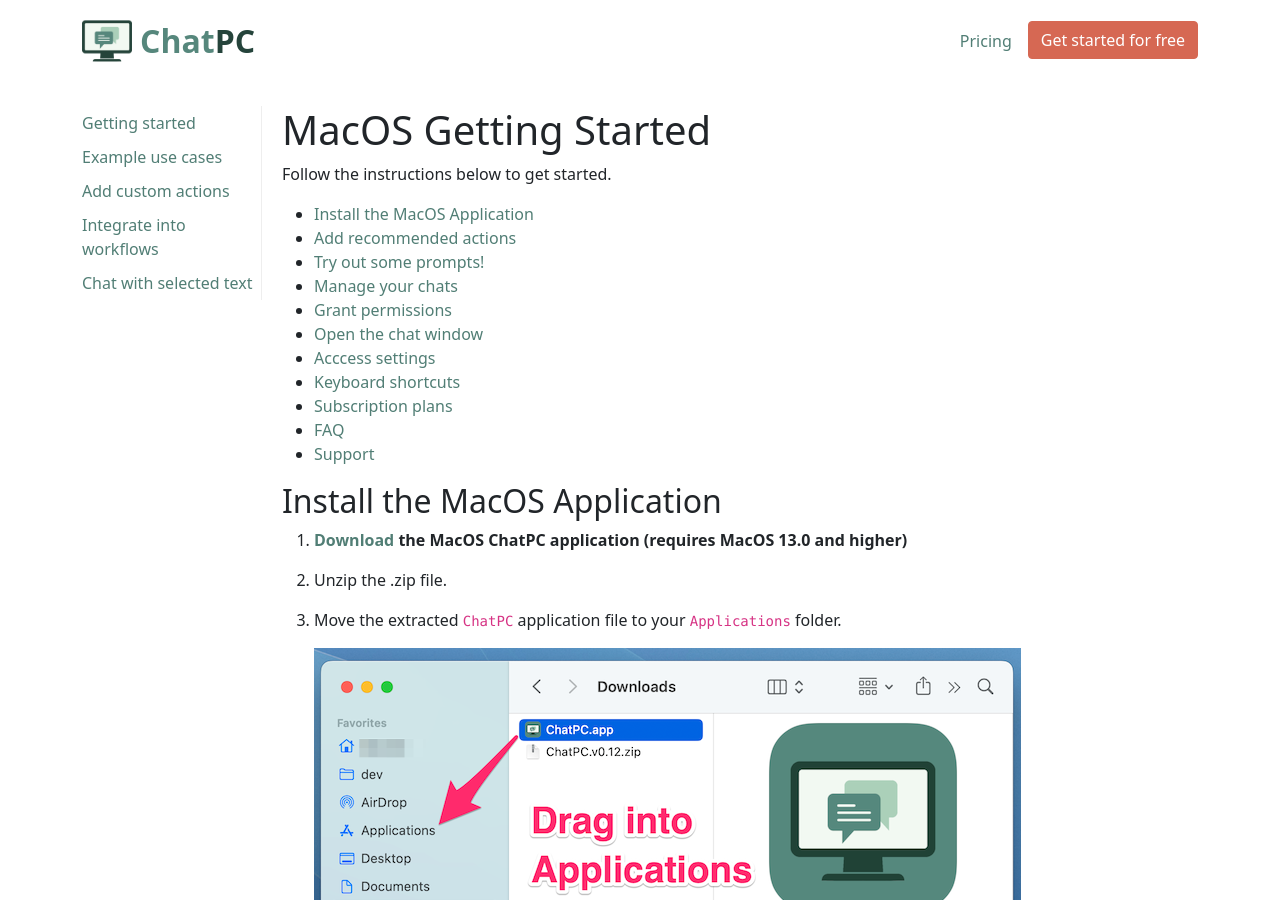
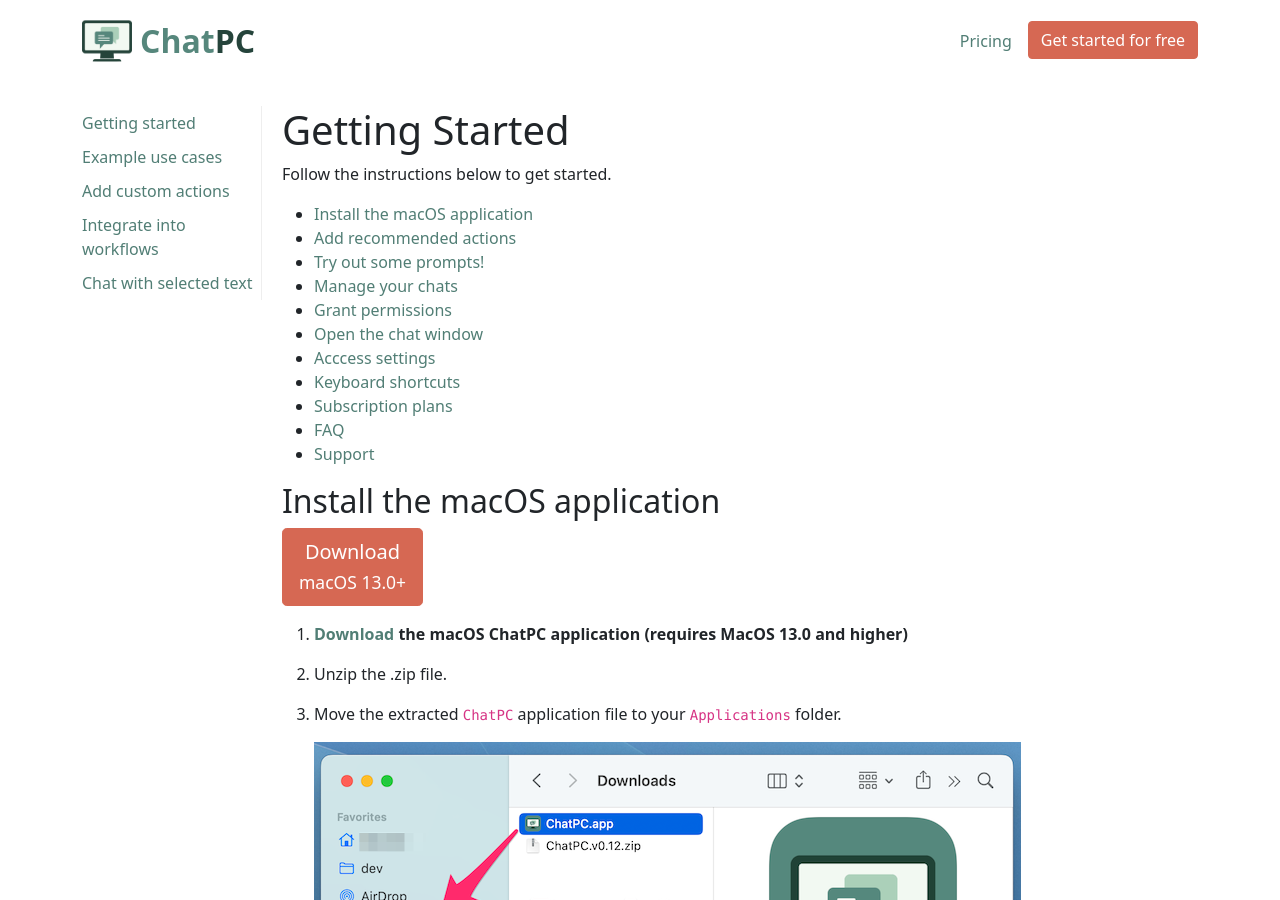
Before and after one commit to dounan/chat-pc-site, a Jekyll site: the page built from docs/macos/getting-started/index-qa.md, in a window 1280 px wide and 900 px high. Built offline with Jekyll 4.4.1, drawn with Linux system fonts in a browser that asks for light colours; comment, search, counter and statistics services are not loaded; our own code applies the rules of GitHub Pages for plain Markdown files.

Commit message:
add qa getting started page

```diff
--- a/docs/macos/getting-started/index.md
+++ b/docs/macos/getting-started/index-qa.md
@@ -17,9 +17,15 @@
 - [FAQ](#faq)
 - [Support](#support)
 
-## Install the MacOS Application
+## Install the macOS application
 
-1. **[Download](https://github.com/dounan/chat-pc-site/releases/download/v0.26/ChatPC.v0.26.zip) the MacOS ChatPC application (requires MacOS 13.0 and higher)**
+<a href="https://github.com/dounan/chat-pc-site/releases/download/v0.26/ChatPC.v0.26.zip" download class="btn btn-cta btn-lg">
+  Download
+  <br/>
+  <small>macOS 13.0+</small>
+</a>
+
+1. **[Download](https://github.com/dounan/chat-pc-site/releases/download/v0.26/ChatPC.v0.26.zip) the macOS ChatPC application (requires MacOS 13.0 and higher)**
 
 1. Unzip the .zip file.
 
```
Also changed, not shown: other parts of docs/macos/getting-started/index-qa.md (+2 -2 lines), docs/macos/custom-actions.md (+14 -11 lines).
